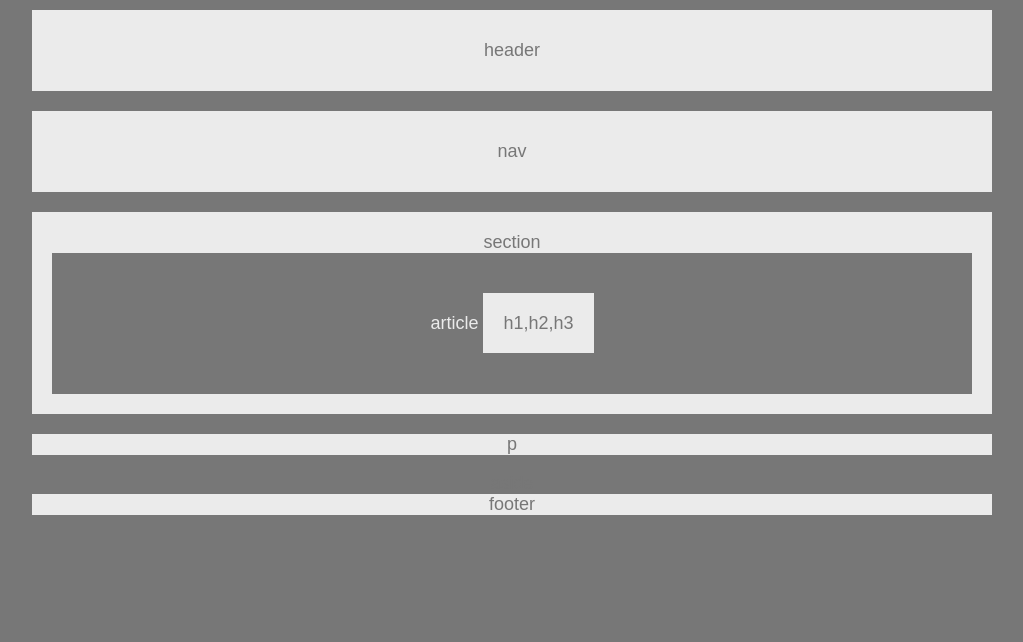
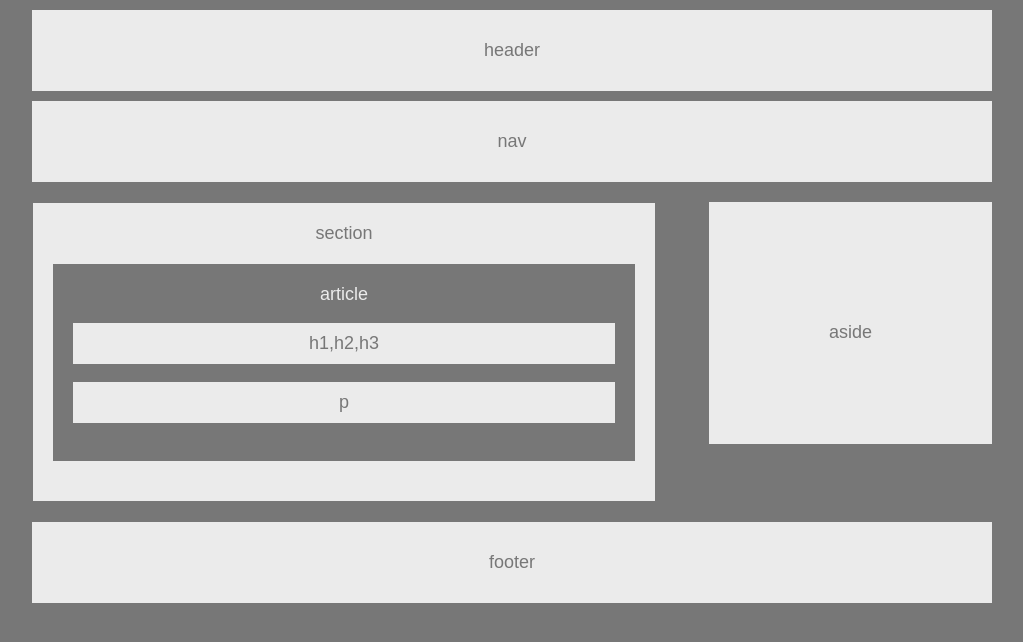
Before and after one commit to ABJervis/HW-Wireframe, a plain HTML site: page index.html in a window 1280 px wide. Shown: the whole page, without its empty margins (128-1151 px from the left). Drawn offline with Linux system fonts and the light colour scheme.

Commit message:
need to refine spacing

```diff
--- a/index.html
+++ b/index.html
@@ -18,23 +18,32 @@
         nav
     </nav>
 
+    <class id="left">
+
         <section>
             section
                 <article>
                     article
-                <header1>
+
+                    <p>
                     h1,h2,h3
-                </header1>
-            </article>
-    </section>
+                    </p>
 
                     <p>
                         p
                     </p>
 
-    <div id="aside">
+
+                </article>
+        </section>
+
+    </class>
+
+    <div class="aside">
+        <aside>
             aside
         </aside>
+    </div>
 
     <footer>
         footer
--- a/style.css
+++ b/style.css
@@ -16,7 +16,7 @@ body {
 header {
     background: #ebebeb;
     padding: 30px;
-    margin-bottom: 20px;
+    margin-bottom: 10px;
     margin-top: 10px;
 }
 
@@ -26,31 +26,55 @@ nav {
     margin-bottom: 20px;
 }
 
+
+
 section {
     background: #ebebeb;
     padding: 20px;
+    float: left;
+    border: thin solid;
+    width: 65%;
     margin-bottom: 20px;
+
 }
 
 article {
     background-color: #777;
     color: #ebebeb;
-    padding: 60px;
-    margin-bottom: 0px;
-
+    margin-top: 20px;
+    margin-bottom: 20px;
+    padding: 20px;
 }
 
-header1 {
+head {
     background-color: #ebebeb;
     color: #777777;
-    padding: 20px;
+    padding: 10px;
 
 }
 
 p {
     background-color: #ebebeb;
+    padding: 10px;
+    color: #777;
+}
+
+.aside {
+    Flex: 50%;
+    Text-align:center;
+    padding: 10px;
+    background-color: #ebebeb;
+    color: #777;
+    padding: 120px;
+    float: right;
+    margin-bottom: 10px;
+    height: 242px;
 }
 
 footer {
+    clear: both;
     background-color: #ebebeb;
+    color: #777;
+    padding: 30px;
+    margin-bottom: 40px;
 }
```
Lines whose indentation alone changed are shown as unchanged.
